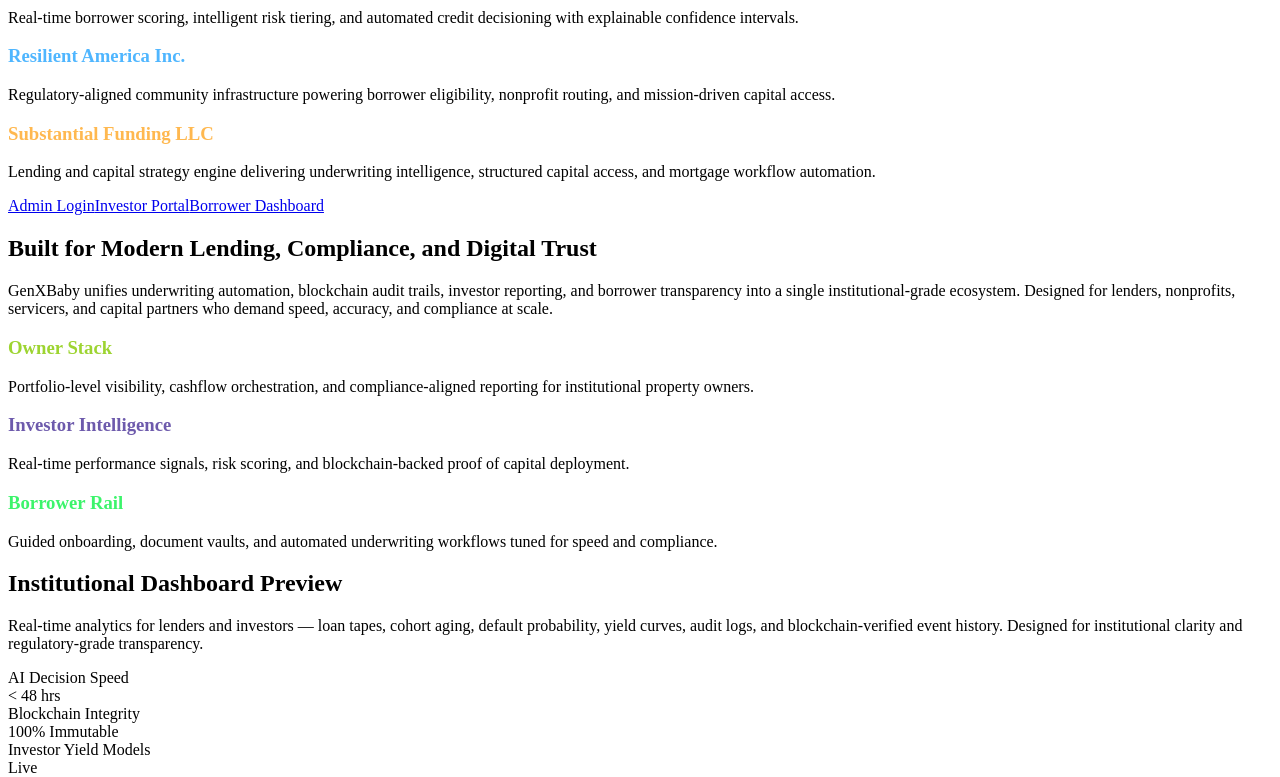
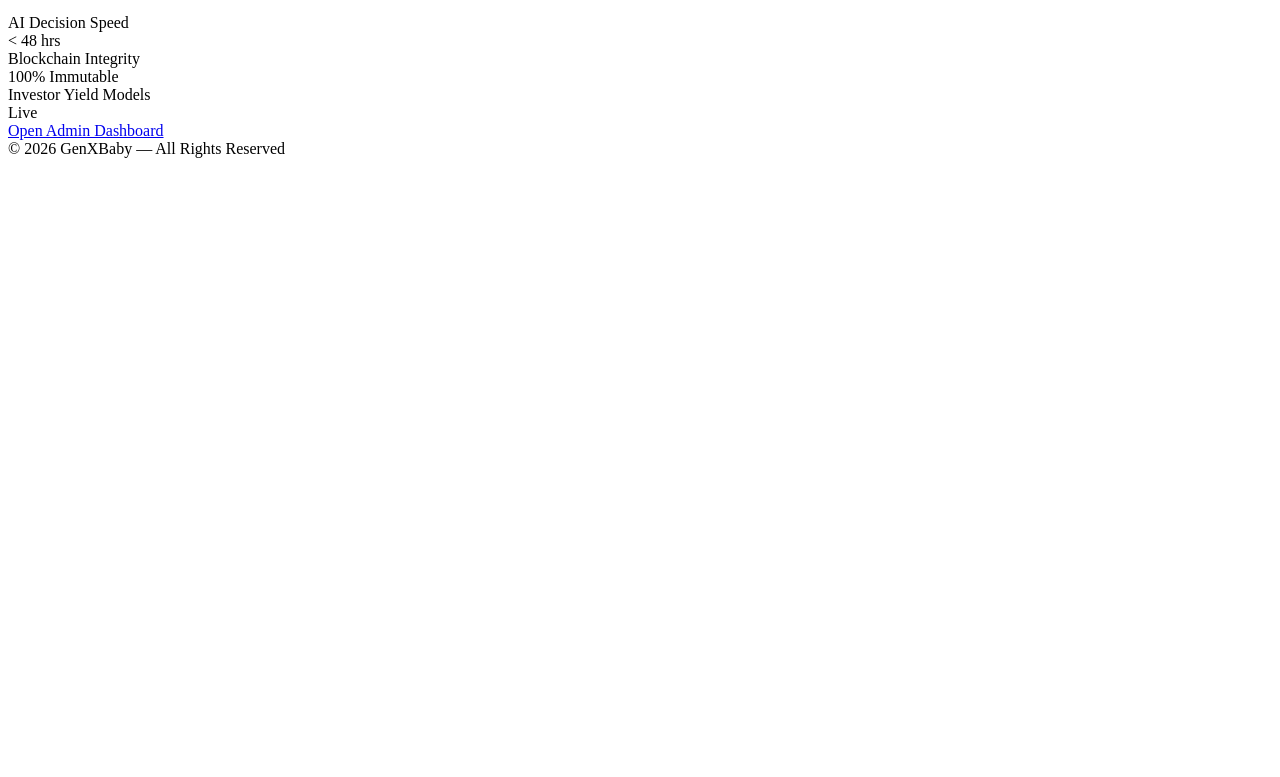
Before and after one commit to millionmike3/genxbaby-frontend, a Next.js app: page / in a window 1280 px wide. Shown: the part 878-1655 px from the top of the page. After the commit the page ends 1044 px from the top, so only its background shows below. Built offline with nearby package versions, Linux system fonts and the light colour scheme.

Commit message:
Fix homepage background and unify custom layout

```diff
--- a/components/home/HomePage.tsx
+++ b/components/home/HomePage.tsx
@@ -1,12 +1,5 @@
 "use client";
 
-import { motion } from "framer-motion";
-
-// Design-system components
-import { gxComponents } from "@/design-system/system/components";
-const { Hero, Card, Section } = gxComponents;
-
-// Custom homepage components
 import GenXBabyHero from "@/components/home/GenXBabyHero";
 import MotionIntro from "@/components/home/MotionIntro";
 import PortalSection from "@/components/home/PortalSection";
@@ -15,73 +8,19 @@
 
 export default function HomePage() {
   return (
-    <main className="min-h-screen bg-gx-black text-white overflow-hidden">
+    <main className="min-h-screen bg-gradient-to-b from-gx-black via-[#0A0A0A] to-[#111111] text-white overflow-hidden">
 
-      {/* Primary Hero (your custom animated hero) */}
+      {/* Custom Hero */}
       <GenXBabyHero />
-
-      {/* Secondary Hero (design-system hero) */}
-      <Hero />
 
       {/* Motion Intro */}
       <MotionIntro />
 
-      {/* Portal Section (Owner / Investor / Borrower) */}
+      {/* Portal Section */}
       <PortalSection />
 
-      {/* Portal Row (buttons) */}
+      {/* Portal Row */}
       <PortalRow />
-
-      {/* Professional Fintech Section */}
-      <Section maxWidth="lg" center>
-        <h2 className="text-3xl font-bold mb-6">
-          Built for Modern Lending, Compliance, and Digital Trust
-        </h2>
-
-        <p className="text-gx-grayText leading-relaxed text-lg mb-10">
-          GenXBaby unifies underwriting automation, blockchain audit trails,
-          investor reporting, and borrower transparency into a single
-          institutional-grade ecosystem. Designed for lenders, nonprofits,
-          servicers, and capital partners who demand speed, accuracy, and
-          compliance at scale.
-        </p>
-      </Section>
-
-      {/* Ecosystem Blocks */}
-      <Section maxWidth="xl" className="grid md:grid-cols-3 gap-8 pb-24">
-        <motion.div
-          initial={{ opacity: 0, y: 40 }}
-          animate={{ opacity: 1, y: 0 }}
-          transition={{ duration: 0.6 }}
-        >
-          <Card title="Owner Stack" accentColor="#9DD431">
-            Portfolio-level visibility, cashflow orchestration, and
-            compliance-aligned reporting for institutional property owners.
-          </Card>
-        </motion.div>
-
-        <motion.div
-          initial={{ opacity: 0, y: 40 }}
-          animate={{ opacity: 1, y: 0 }}
-          transition={{ duration: 0.75 }}
-        >
-          <Card title="Investor Intelligence" accentColor="#6D5AAC">
-            Real-time performance signals, risk scoring, and blockchain-backed
-            proof of capital deployment.
-          </Card>
-        </motion.div>
-
-        <motion.div
-          initial={{ opacity: 0, y: 40 }}
-          animate={{ opacity: 1, y: 0 }}
-          transition={{ duration: 0.9 }}
-        >
-          <Card title="Borrower Rail" accentColor="#3CF46B">
-            Guided onboarding, document vaults, and automated underwriting
-            workflows tuned for speed and compliance.
-          </Card>
-        </motion.div>
-      </Section>
 
       {/* Dashboard Preview */}
       <DashboardPreview />
```
